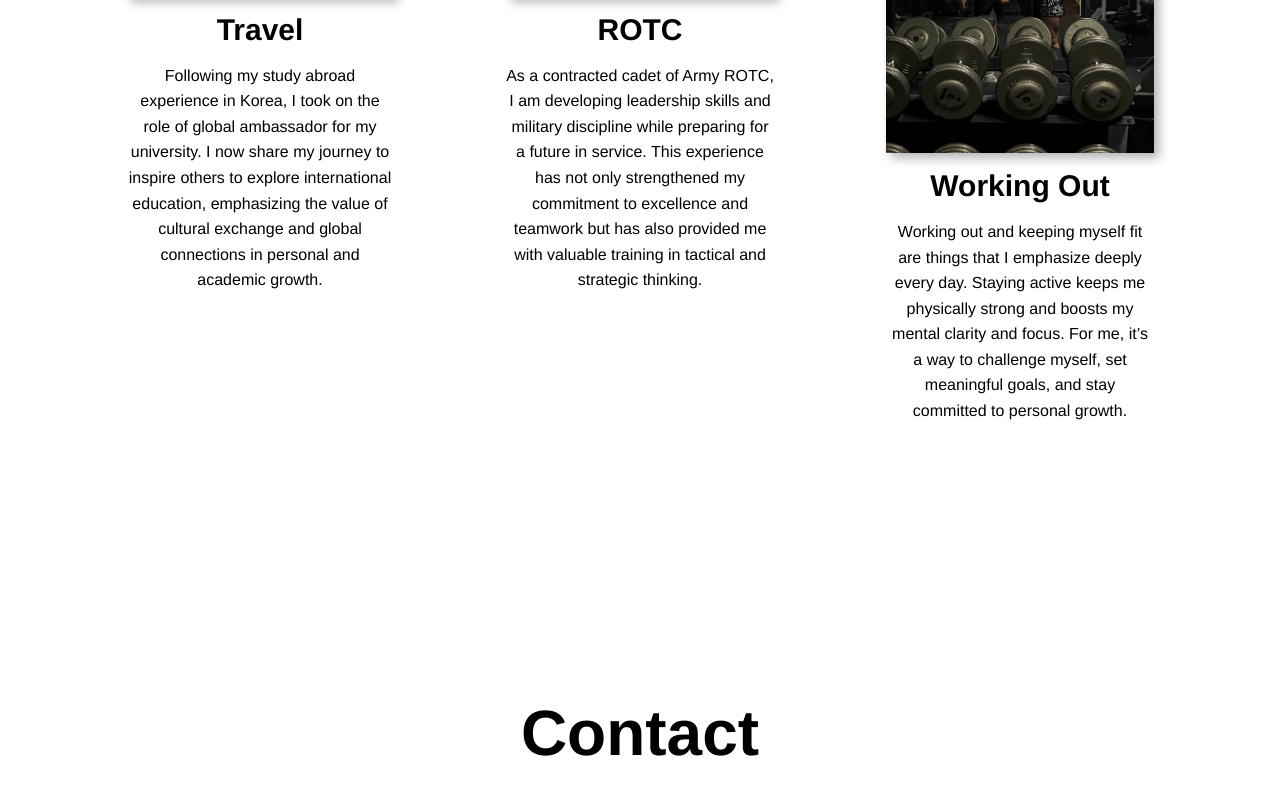
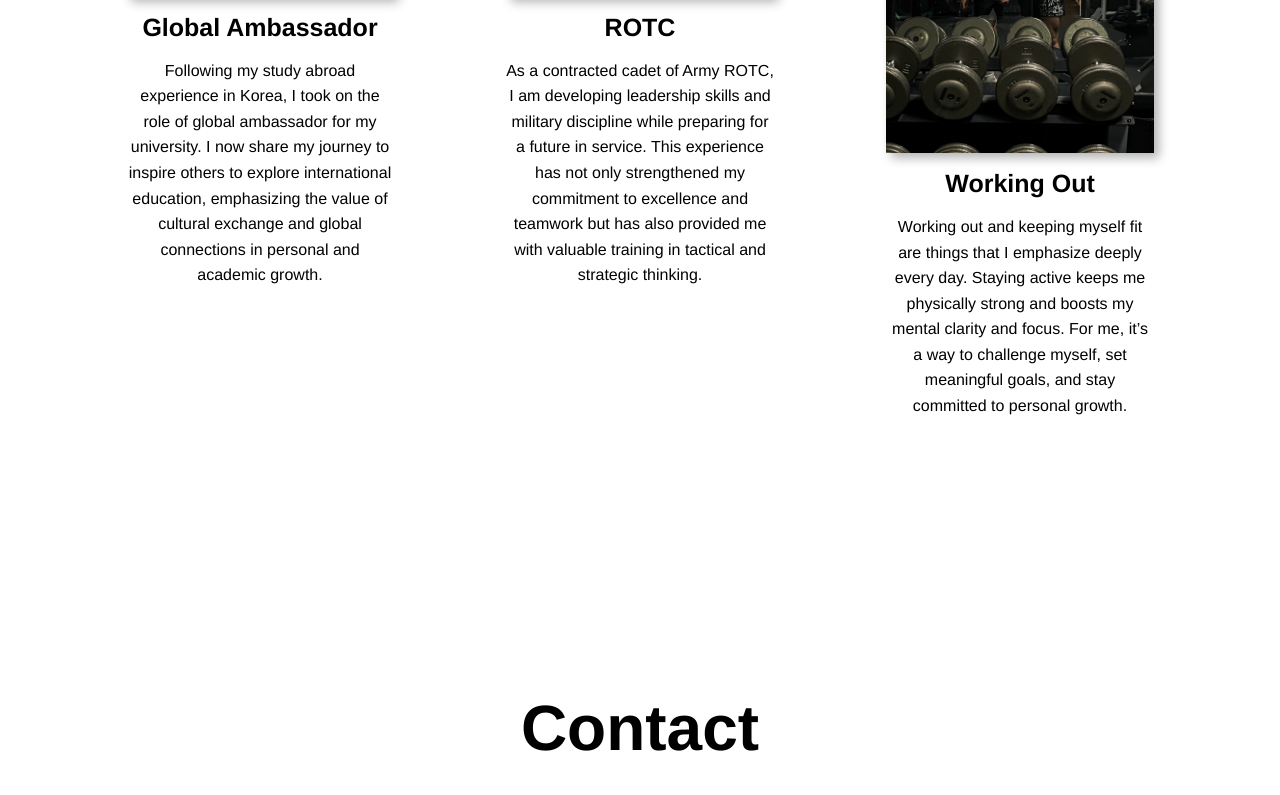
Before and after one commit to conradavery/conradavery.github.io, a plain HTML site: page index.html in a window 1280 px wide. Shown: the part 4149-4944 px from the top of the page. Drawn offline with nearby package versions, Linux system fonts and the light colour scheme.

Commit message:
Fixed extra section

```diff
--- a/index.html
+++ b/index.html
@@ -195,7 +195,7 @@
         <div class="extra-info">
                 <div class="grid-card-extra">
                     <img src="assets/KoreaProfilePic.jpg" alt="">
-                    <h3>Travel</h3>
+                    <h3>Global Ambassador</h3>
                     <p>Following my study abroad experience in Korea, I took on the role of global ambassador for my university. I now share my journey to inspire others to explore international education, emphasizing the value of cultural exchange and global connections in personal and academic growth.</p>
                 </div>
                 <div class="grid-card-extra">
--- a/style.css
+++ b/style.css
@@ -533,7 +533,8 @@ width: 100%;
 box-shadow: 5px 5px 10px rgba(0, 0, 0, 0.3);
 }
 .grid-card-extra h3{
-    font-size: 30px;
+    font-size: 25px;
+    text-align: center !important;
 }
 
 .contact-info{
```
